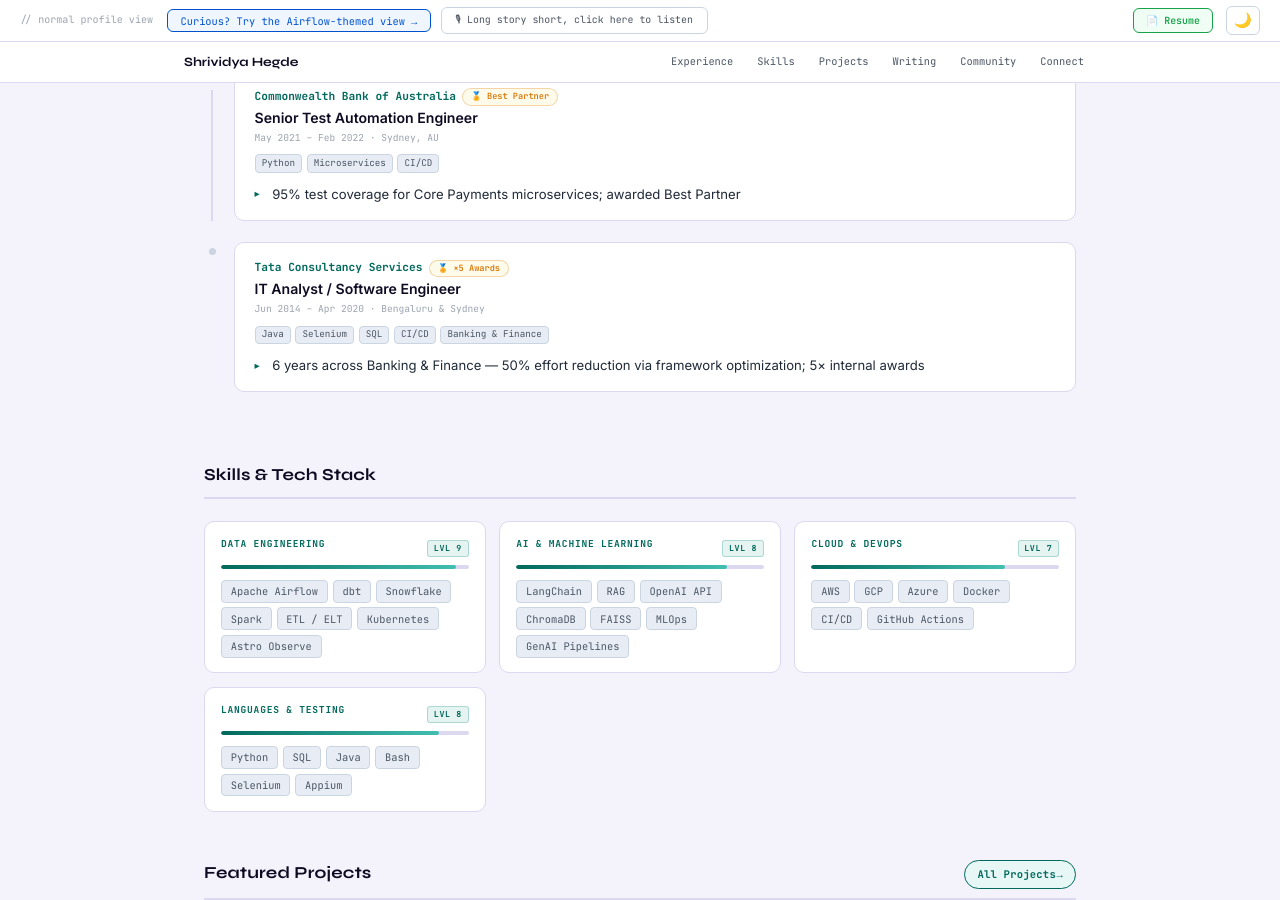
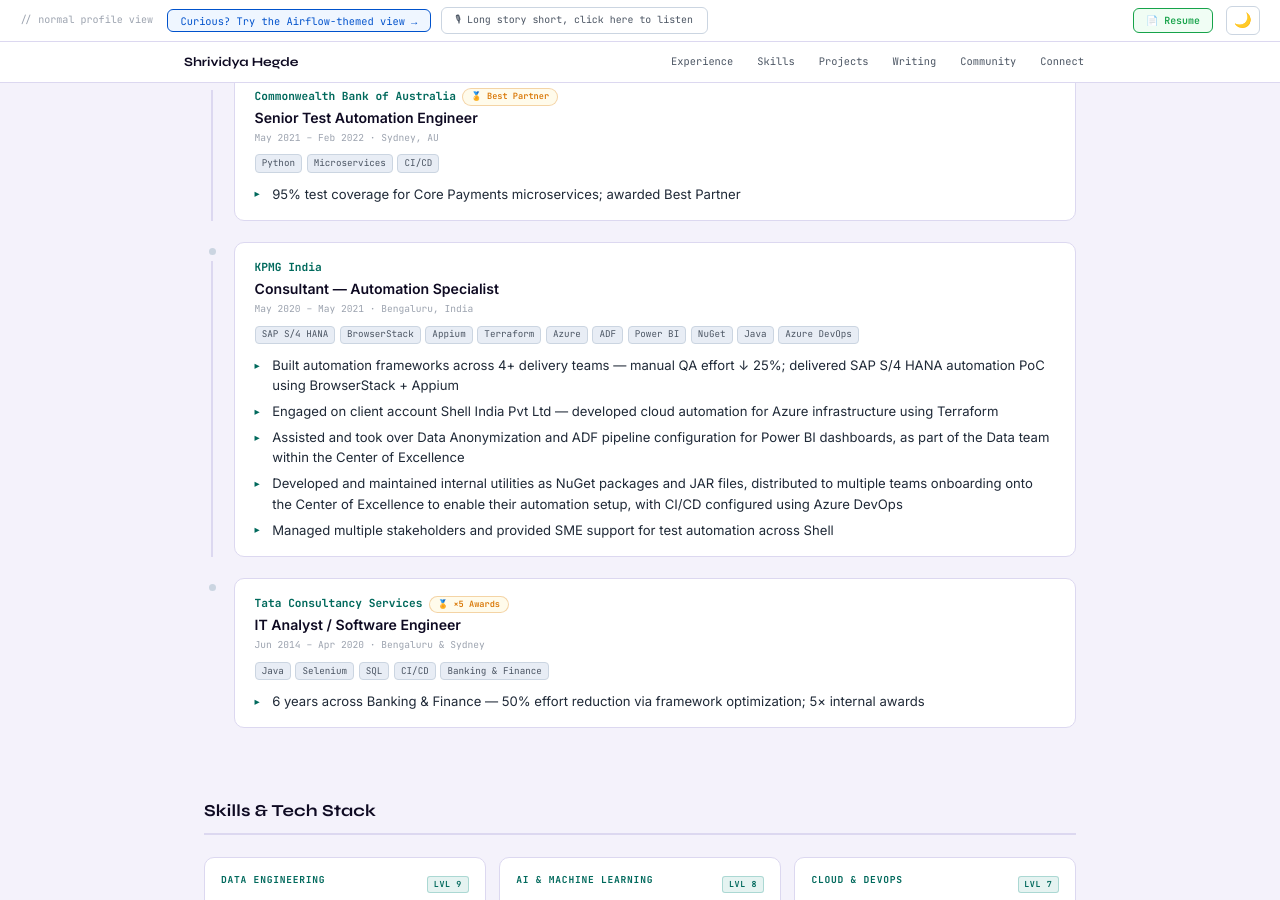
Before and after one commit to Shrividya/shrividya.github.io, a Jekyll site: the page built from index.html, in a window 1280 px wide and 900 px high, scrolled down 1050 px. Built offline with Jekyll 4.4.1, drawn with Linux system fonts in a browser that asks for light colours.

Commit message:
update KPMG experience

```diff
--- a/experience.html
+++ b/experience.html
@@ -73,6 +73,10 @@
       <ul class="n-bullets">
         <li>Built automation frameworks across 4+ delivery teams — manual QA effort ↓ 25%</li>
         <li>Delivered SAP S/4 HANA automation proof-of-concept using BrowserStack + Appium</li>
+        <li>Engaged on client account Shell India Pvt Ltd — developed cloud automation for Azure infrastructure using Terraform</li>
+        <li>Assisted and took over Data Anonymization and ADF pipeline configuration for Power BI dashboards, as part of the Data team within the Center of Excellence</li>
+        <li>Developed and maintained internal utilities as NuGet packages and JAR files, distributed to multiple teams onboarding onto the Center of Excellence to enable their automation setup, with CI/CD configured using Azure DevOps</li>
+        <li>Managed multiple stakeholders and provided SME support for test automation across Shell</li>
         <li>Established test automation standards across the consulting practice</li>
       </ul>
     </div>
--- a/index.html
+++ b/index.html
@@ -400,6 +400,22 @@
             <div class="n-exp-chips"><span class="n-chip n-chip-sm">Python</span><span class="n-chip n-chip-sm">Microservices</span><span class="n-chip n-chip-sm">CI/CD</span></div>
             <ul class="n-bullets">
               <li>95% test coverage for Core Payments microservices; awarded Best Partner</li>
+            </ul>
+          </div>
+        </div>
+        <div class="n-exp-card n-reveal n-stagger-3">
+          <div class="n-exp-tl"><div class="n-exp-dot"></div><div class="n-exp-line"></div></div>
+          <div class="n-exp-body">
+            <div class="n-exp-co">KPMG India</div>
+            <div class="n-exp-role">Consultant — Automation Specialist</div>
+            <div class="n-exp-dt">May 2020 – May 2021 · Bengaluru, India</div>
+            <div class="n-exp-chips"><span class="n-chip n-chip-sm">SAP S/4 HANA</span><span class="n-chip n-chip-sm">BrowserStack</span><span class="n-chip n-chip-sm">Appium</span><span class="n-chip n-chip-sm">Terraform</span><span class="n-chip n-chip-sm">Azure</span><span class="n-chip n-chip-sm">ADF</span><span class="n-chip n-chip-sm">Power BI</span><span class="n-chip n-chip-sm">NuGet</span><span class="n-chip n-chip-sm">Java</span><span class="n-chip n-chip-sm">Azure DevOps</span></div>
+            <ul class="n-bullets">
+              <li>Built automation frameworks across 4+ delivery teams — manual QA effort ↓ 25%; delivered SAP S/4 HANA automation PoC using BrowserStack + Appium</li>
+              <li>Engaged on client account Shell India Pvt Ltd — developed cloud automation for Azure infrastructure using Terraform</li>
+              <li>Assisted and took over Data Anonymization and ADF pipeline configuration for Power BI dashboards, as part of the Data team within the Center of Excellence</li>
+              <li>Developed and maintained internal utilities as NuGet packages and JAR files, distributed to multiple teams onboarding onto the Center of Excellence to enable their automation setup, with CI/CD configured using Azure DevOps</li>
+              <li>Managed multiple stakeholders and provided SME support for test automation across Shell</li>
             </ul>
           </div>
         </div>
```
